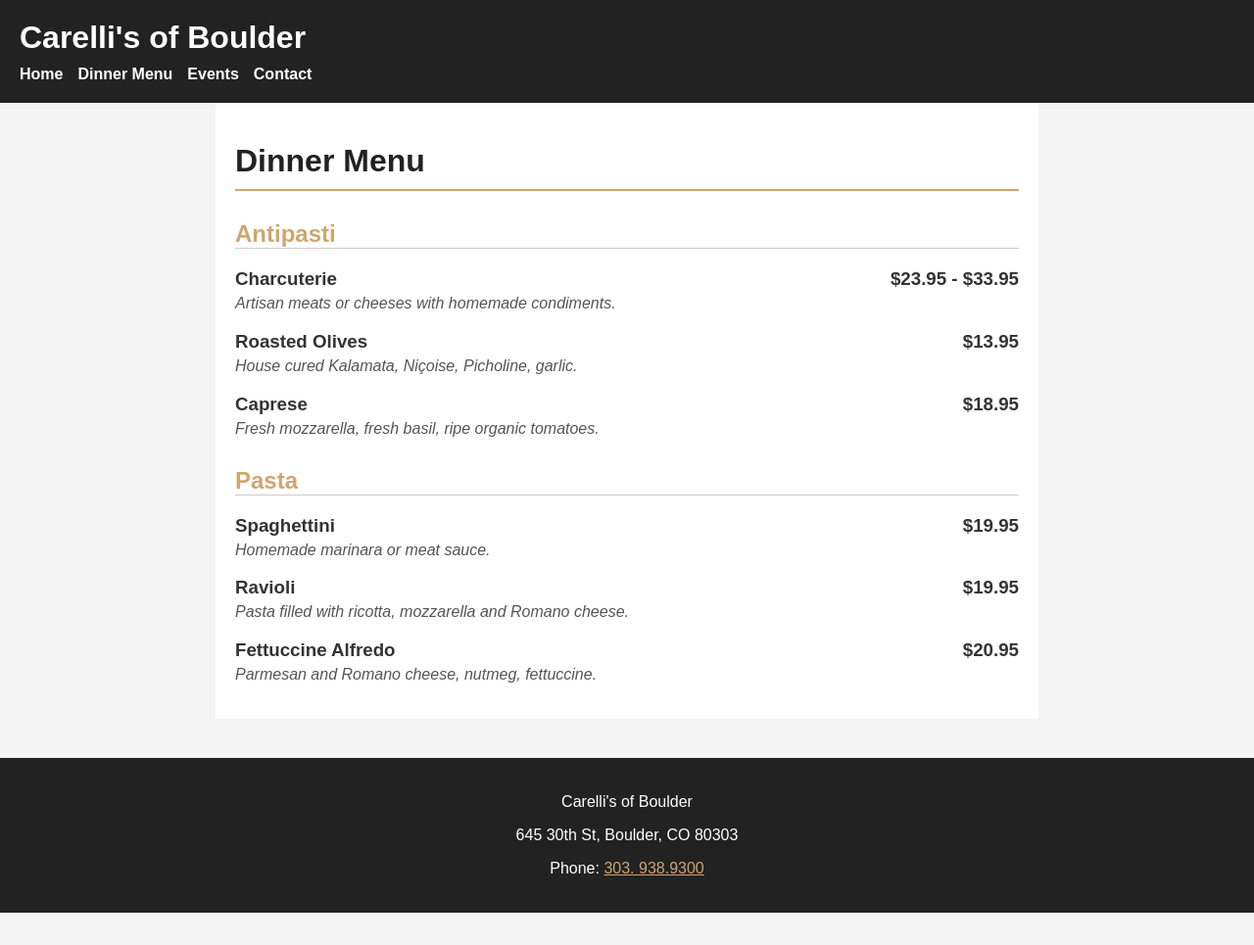
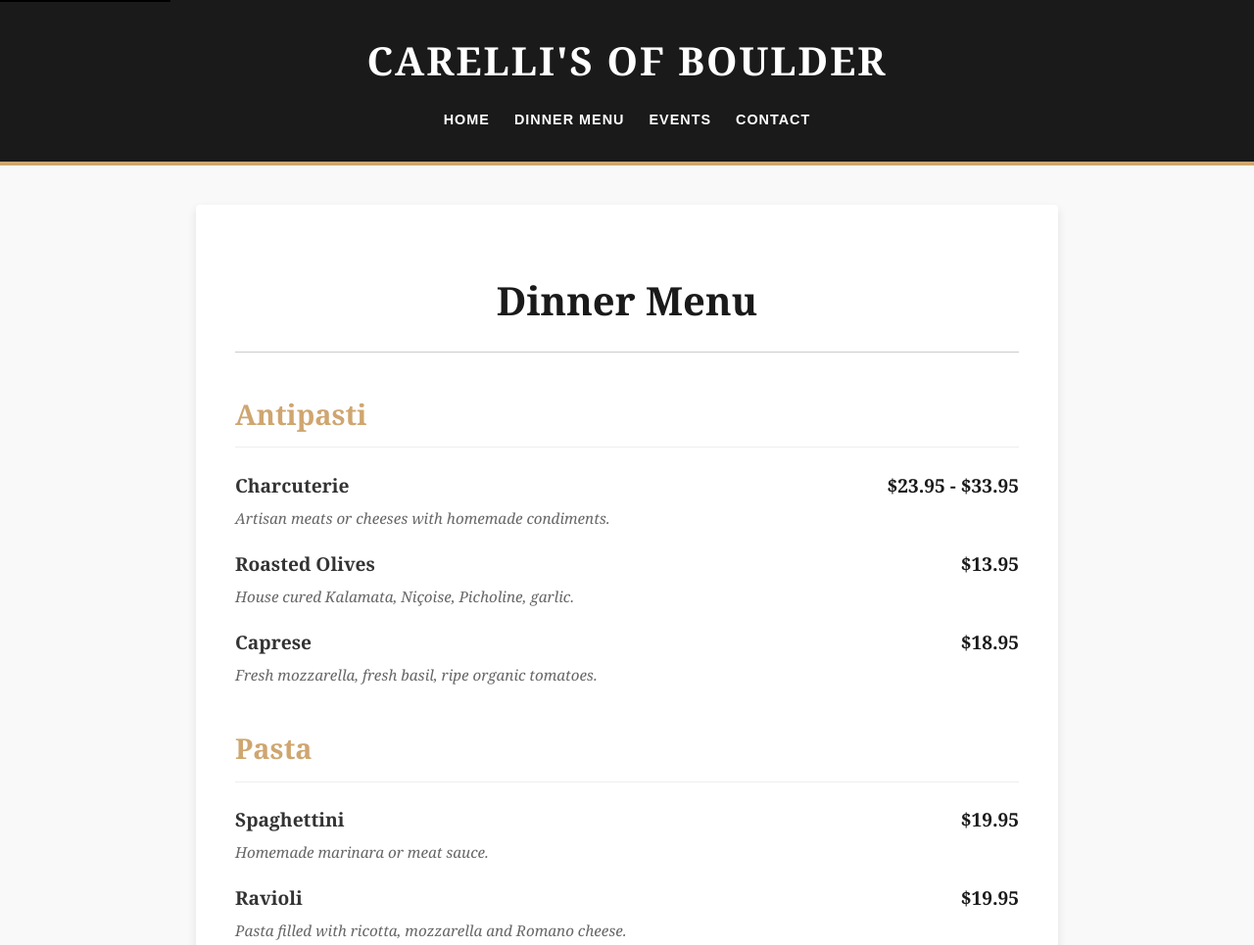
Before and after one commit to JRhooooo/carellis-redesign, a plain HTML site: page dinner.html in a window 1280 px wide. Shown: the top 965 px of the page at 98% size. Before the commit the page ends 932 px from the top, so only its background shows below. Drawn offline with Linux system fonts and the light colour scheme.

Commit message:
Link external CSS and clean up inline styles
Updated the dinner.html file to link to an external CSS file and removed inline styles for better maintainability.

```diff
--- a/dinner.html
+++ b/dinner.html
@@ -3,46 +3,16 @@
 <head>
     <meta charset="UTF-8">
     <meta name="viewport" content="width=device-width, initial-scale=1.0">
+    <meta name="description" content="View the dinner menu at Carelli's of Boulder.">
     <title>Dinner Menu - Carelli's of Boulder</title>
-    <style>
-        body { font-family: Arial, sans-serif; margin: 0; background-color: #f4f4f4; color: #333; }
-
-        .skip-link { position: absolute; top: -40px; left: 0; background: #000; color: #fff; padding: 8px; z-index: 100; }
-        .skip-link:focus { top: 0; }
-
-        /* Header */
-        header { background-color: #222; padding: 20px; }
-
-        /* Specific rule to force the logo text to be white */
-        .logo-text { color: #ffffff !important; margin: 0 0 10px 0; }
-
-        /* Navigation */
-        nav ul { list-style: none; padding: 0; display: flex; gap: 15px; margin: 0; }
-        nav a { color: #ffffff; text-decoration: none; font-weight: bold; }
-        nav a:focus { outline: 3px solid #cfa670; }
-
-        /* Main Content */
-        main { padding: 20px; max-width: 800px; margin: auto; background: #fff; }
-
-        /* Page Title */
-        .page-title { color: #222; border-bottom: 2px solid #cfa670; padding-bottom: 10px; }
-
-        /* Menu Typography */
-        h2 { color: #cfa670; margin-top: 30px; border-bottom: 1px solid #ccc; }
-        h3 { color: #333; margin-bottom: 5px; }
-
-        .dish-desc { margin-top: 0; color: #555; font-style: italic; }
-        .price { float: right; font-weight: bold; }
-
-        footer { background-color: #222; color: #fff; text-align: center; padding: 20px; margin-top: 40px; }
-    </style>
+    <!-- Link to your external CSS file -->
+    <link rel="stylesheet" href="style.css">
 </head>
 <body>
 
     <a href="#main-content" class="skip-link">Skip to main content</a>
 
     <header>
-        <!-- Added class="logo-text" here -->
         <h1 class="logo-text">Carelli's of Boulder</h1>
         <nav aria-label="Main Navigation">
             <ul>
@@ -55,7 +25,6 @@
     </header>
 
     <main id="main-content">
-        <!-- Added class="page-title" here -->
         <h1 class="page-title">Dinner Menu</h1>
 
         <!-- Component 2: Fixed Heading Hierarchy (H2 for sections, H3 for dishes) -->
@@ -85,7 +54,8 @@
     <footer>
         <p>Carelli's of Boulder</p>
         <p>645 30th St, Boulder, CO 80303</p>
-        <p>Phone: <a href="tel:3039389300" style="color: #cfa670;">303. 938.9300</a></p>
+        <!-- Removed the inline style here so style.css handles the color -->
+        <p>Phone: <a href="tel:3039389300">303. 938.9300</a></p>
     </footer>
 
 </body>
```
